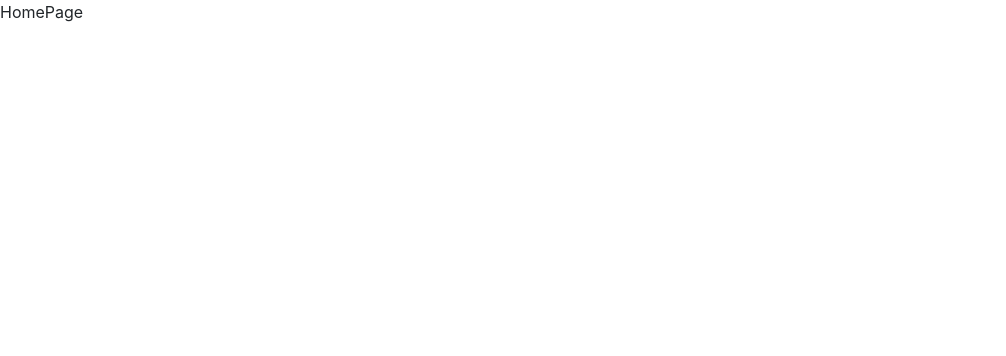
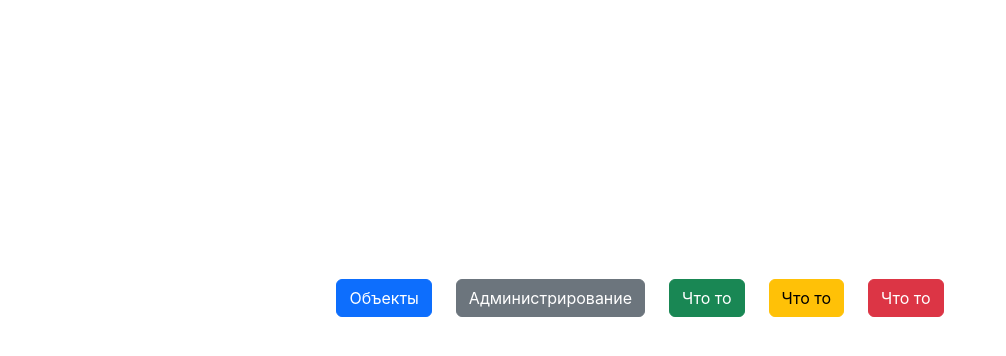
Before and after one commit to roman-kiselev/hbs_react, a React (Create React App) app in the folder client/: page / in a window 1280 px wide. Shown: the top 356 px of the page, without its empty margins (0-1006 px from the left). Built offline with nearby package versions, Linux system fonts and the light colour scheme.

Commit message:
Changes to be committed: 	modified:   client/package-lock.json 	modified:   client/package.json 	modified:   client/src/pages/HomePage.jsx 	modified:   client/src/pages/OneObject.jsx

```diff
--- a/client/package.json
+++ b/client/package.json
@@ -4,6 +4,7 @@
   "private": true,
   "dependencies": {
     "@reduxjs/toolkit": "^1.8.5",
+    "@syncfusion/ej2": "^20.3.48",
     "@testing-library/jest-dom": "^5.16.5",
     "@testing-library/react": "^13.4.0",
     "@testing-library/user-event": "^13.5.0",
--- a/client/src/pages/HomePage.jsx
+++ b/client/src/pages/HomePage.jsx
@@ -1,8 +1,33 @@
 import React from 'react'
+import { Container, Row, Button, Col } from "react-bootstrap"
+import {useNavigate} from "react-router-dom"
+import { OBJECT_BUILD_ROUTE } from '../utils/consts'
 
 const HomePage = () => {
+
+  const navigate = useNavigate()
+
   return (
-    <div>HomePage</div>
+    <Container style={{display: "flex"}}>
+      <Row className="mx-auto" style={{display: "flex", justifyContent: "center", marginTop: "25%"}}>
+        <Col style={{display: "flex"}}>
+          <Button variant="primary" onClick={() => navigate(OBJECT_BUILD_ROUTE)}>Объекты</Button>
+        </Col>
+        <Col>
+          <Button variant="secondary">Администрирование</Button>
+        </Col>
+        <Col>
+          <Button variant="success">Что то</Button>
+        </Col>
+        <Col>
+          <Button variant="warning">Что то</Button>
+        </Col>
+        <Col>
+          <Button variant="danger">Что то</Button>
+        </Col>
+
+      </Row>
+    </Container>
   )
 }
 
--- a/client/src/pages/OneObject.jsx
+++ b/client/src/pages/OneObject.jsx
@@ -1,8 +1,55 @@
 import React from 'react'
+import { Container, Card, Button } from 'react-bootstrap';
 
 const OneObject = () => {
   return (
-    <div>OneObject</div>
+    <Container>
+      <Card style={{ width: '18rem' }}>
+        <Card.Img variant="top" src="holder.js/100px180" />
+        <Card.Body>
+          <Card.Title>Card Title</Card.Title>
+          <Card.Text>
+            Some quick example text to build on the card title and make up the
+            bulk of the card's content.
+          </Card.Text>
+          <Button variant="primary">Go somewhere</Button>
+        </Card.Body>
+      </Card>
+      <Card style={{ width: '18rem' }}>
+        <Card.Img variant="top" src="holder.js/100px180" />
+        <Card.Body>
+          <Card.Title>Card Title</Card.Title>
+          <Card.Text>
+            Some quick example text to build on the card title and make up the
+            bulk of the card's content.
+          </Card.Text>
+          <Button variant="primary">Go somewhere</Button>
+        </Card.Body>
+      </Card>
+      <Card style={{ width: '18rem' }}>
+        <Card.Img variant="top" src="holder.js/100px180" />
+        <Card.Body>
+          <Card.Title>Card Title</Card.Title>
+          <Card.Text>
+            Some quick example text to build on the card title and make up the
+            bulk of the card's content.
+          </Card.Text>
+          <Button variant="primary">Go somewhere</Button>
+        </Card.Body>
+      </Card>
+      <Card style={{ width: '18rem' }}>
+        <Card.Img variant="top" src="holder.js/100px180" />
+        <Card.Body>
+          <Card.Title>Card Title</Card.Title>
+          <Card.Text>
+            Some quick example text to build on the card title and make up the
+            bulk of the card's content.
+          </Card.Text>
+          <Button variant="primary">Go somewhere</Button>
+        </Card.Body>
+      </Card>
+    </Container>
+
   )
 }
 
```
Also changed, not shown: 1 other file (tests, documents, lock files or other folders).
